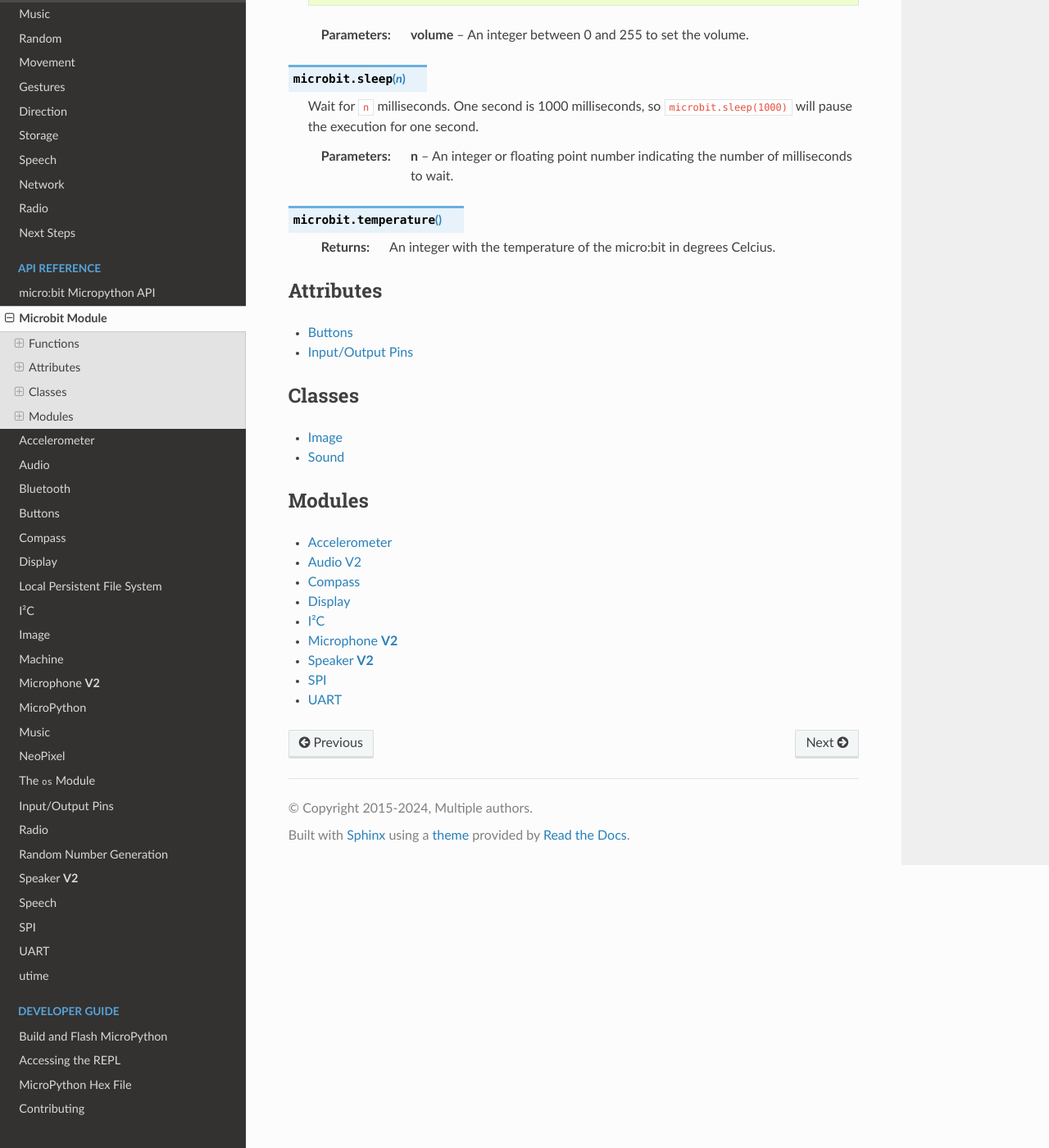
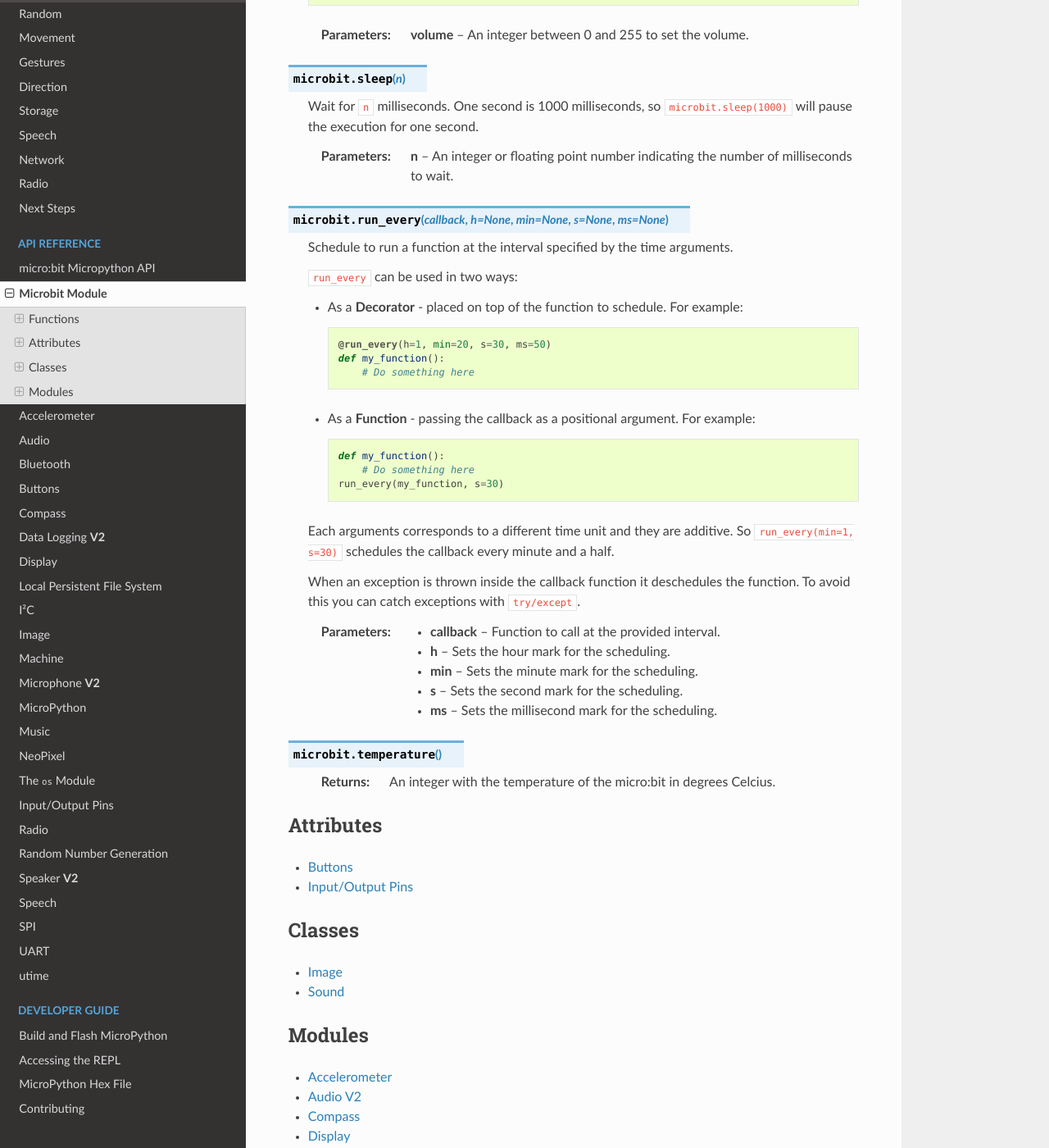
Before and after one commit to bbcmicrobit/micropython, a Sphinx documentation site: the page built from docs/microbit.rst, in a window 1280 px wide and 1400 px high, scrolled down 1337 px. Shown: the whole window at 82% size. Built offline with Sphinx 7.4.7 and the Read the Docs theme 2.0.0, drawn with Linux system fonts in a browser that asks for light colours.

Commit message:
docs: Add data logging API (#720)
Includes microbit.run_every function/decorator.

```diff
--- a/docs/index.rst
+++ b/docs/index.rst
@@ -79,6 +79,7 @@ Projects related to MicroPython on the BBC micro:bit include:
    ble.rst
    button.rst
    compass.rst
+   log.rst
    display.rst
    filesystem.rst
    i2c.rst
--- a/docs/microbit.rst
+++ b/docs/microbit.rst
@@ -76,6 +76,38 @@ Functions
     :param n: An integer or floating point number indicating the number of
         milliseconds to wait.
 
+.. py:function:: run_every(callback, h=None, min=None, s=None, ms=None)
+
+    Schedule to run a function at the interval specified by the time arguments.
+
+    ``run_every`` can be used in two ways:
+
+    * As a **Decorator** - placed on top of the function to schedule.
+      For example::
+
+        @run_every(h=1, min=20, s=30, ms=50)
+        def my_function():
+            # Do something here
+
+    * As a **Function** - passing the callback as a positional argument.
+      For example::
+
+        def my_function():
+            # Do something here
+        run_every(my_function, s=30)
+
+    Each arguments corresponds to a different time unit and they are additive.
+    So ``run_every(min=1, s=30)`` schedules the callback every minute and
+    a half.
+
+    When an exception is thrown inside the callback function it deschedules
+    the function. To avoid this you can catch exceptions with ``try/except``.
+
+    :param callback: Function to call at the provided interval.
+    :param h: Sets the hour mark for the scheduling.
+    :param min: Sets the minute mark for the scheduling.
+    :param s: Sets the second mark for the scheduling.
+    :param ms: Sets the millisecond mark for the scheduling.
 
 .. py:function:: temperature()
 
```
Also changed, not shown: docs/log.rst (added, +122 -0 lines), docs/log-html-view.jpeg (added), docs/log-my_data.png (added), 1 other file.
